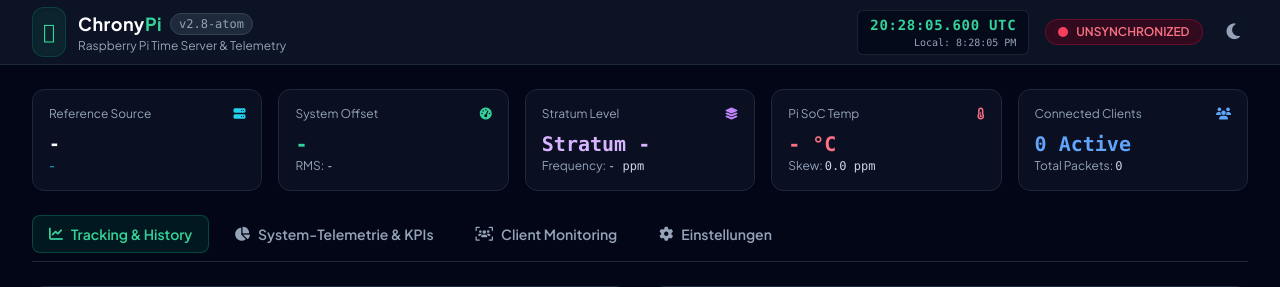
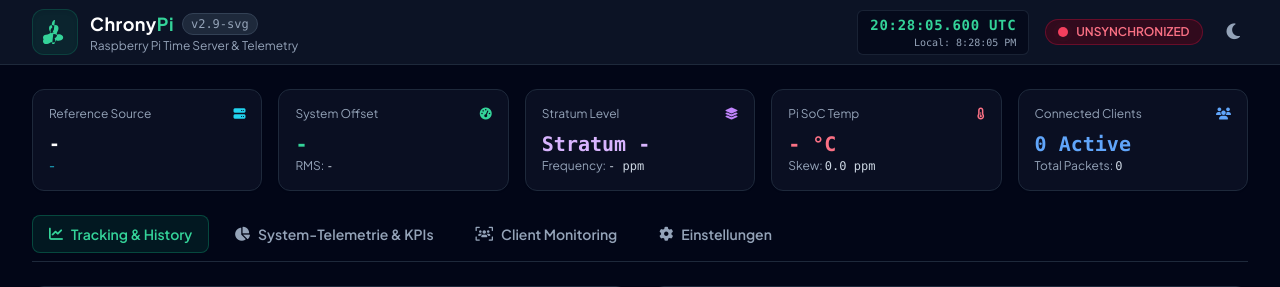
Before and after one commit to ApfelBirneKreis/ChronyPi-Dashboard, a Flask app: page / in a window 1280 px wide. Shown: the top 287 px of the page. Run offline with Flask 3, Linux system fonts and the light colour scheme; data comes from the database, SQL or seed files in the repository; some libraries are stand-ins or nearby versions.

Commit message:
Update FontAwesome and SVG logo in index.html
Signed-off-by: ApfelBirneKreis <84158946+ApfelBirneKreis@users.noreply.github.com>

```diff
--- a/templates/index.html
+++ b/templates/index.html
@@ -25,7 +25,7 @@
             }
         }
     </script>
-    <!-- FontAwesome Icons -->
+    <!-- FontAwesome Icons (v6.5.2 CDN) -->
     <link rel="stylesheet" href="https://cdnjs.cloudflare.com/ajax/libs/font-awesome/6.5.2/css/all.min.css" crossorigin="anonymous" referrerpolicy="no-referrer" />
     <!-- Chart.js -->
     <script src="https://cdn.jsdelivr.net/npm/chart.js"></script>
@@ -60,15 +60,17 @@
     <header class="bg-white/80 dark:bg-slate-900/80 backdrop-blur border-b border-slate-200 dark:border-slate-800 sticky top-0 z-50">
         <div class="max-w-7xl mx-auto px-4 sm:px-6 lg:px-8">
             <div class="flex items-center justify-between h-16">
-                <!-- Brand Title & Atom Logo -->
+                <!-- Brand Title & Atom Logo (Ausfallsicheres Inline SVG) -->
                 <div class="flex items-center space-x-3">
                     <div class="p-2.5 bg-emerald-500/10 border border-emerald-500/20 rounded-xl text-emerald-600 dark:text-emerald-400 shadow-inner flex items-center justify-center">
-                        <i class="fa-solid font-mono text-xl fa-atom"></i>
+                        <svg class="w-6 h-6 fill-current text-emerald-500 dark:text-emerald-400" viewBox="0 0 512 512" xmlns="http://www.w3.org/2000/svg">
+                            <path d="M256 0c-23.7 0-44.8 14.1-54.1 35.8l-3.9 9.1c-14.7 34.3-13.8 73.6 2.5 107.2C182.2 169.5 160 196.2 160 228c0 14.7 4.9 28.3 13.2 39.2c-29 27.6-67.6 44.8-110.2 44.8C28.2 312 0 340.2 0 375c0 14.1 4.6 27.3 12.5 38c-8 10.7-12.5 23.9-12.5 38c0 34.8 28.2 63 63 63c42.6 0 81.2-17.2 110.2-44.8c10.9 8.3 24.5 13.2 39.2 13.2c31.8 0 58.5-22.2 65.9-52.1c33.6 16.3 72.9 17.2 107.2 2.5l9.1-3.9c21.7-9.3 35.8-30.4 35.8-54.1c0-23.7-14.1-44.8-35.8-54.1l-9.1-3.9c-34.3-14.7-73.6-13.8-107.2 2.5c-7.4-29.9-34.1-52.1-65.9-52.1c-14.7 0-28.3 4.9-39.2 13.2c-27.6-29-44.8-67.6-44.8-110.2c0-34.8 28.2-63 63-63c14.1 0 27.3 4.6 38 12.5c10.7-8 23.9-12.5 38-12.5c34.8 0 63 28.2 63 63c0 42.6-17.2 81.2-44.8 110.2c8.3 10.9 13.2 24.5 13.2 39.2c0 31.8-22.2 58.5-52.1 65.9c16.3 33.6 17.2 72.9 2.5 107.2l-3.9 9.1c-9.3 21.7-30.4 35.8-54.1 35.8zM256 208a48 48 0 1 1 0 96 48 48 0 1 1 0-96z"/>
+                        </svg>
                     </div>
                     <div>
                         <div class="flex items-center gap-2">
                             <h1 class="text-lg font-bold text-slate-900 dark:text-white tracking-wide">Chrony<span class="text-emerald-500 dark:text-emerald-400">Pi</span></h1>
-                            <span class="text-xs px-2 py-0.5 rounded-full bg-slate-100 dark:bg-slate-800 text-slate-600 dark:text-slate-400 border border-slate-200 dark:border-slate-700 font-mono">v2.8-atom</span>
+                            <span class="text-xs px-2 py-0.5 rounded-full bg-slate-100 dark:bg-slate-800 text-slate-600 dark:text-slate-400 border border-slate-200 dark:border-slate-700 font-mono">v2.9-svg</span>
                         </div>
                         <p class="text-xs text-slate-500 dark:text-slate-400 hidden sm:block">Raspberry Pi Time Server & Telemetry</p>
                     </div>
```
